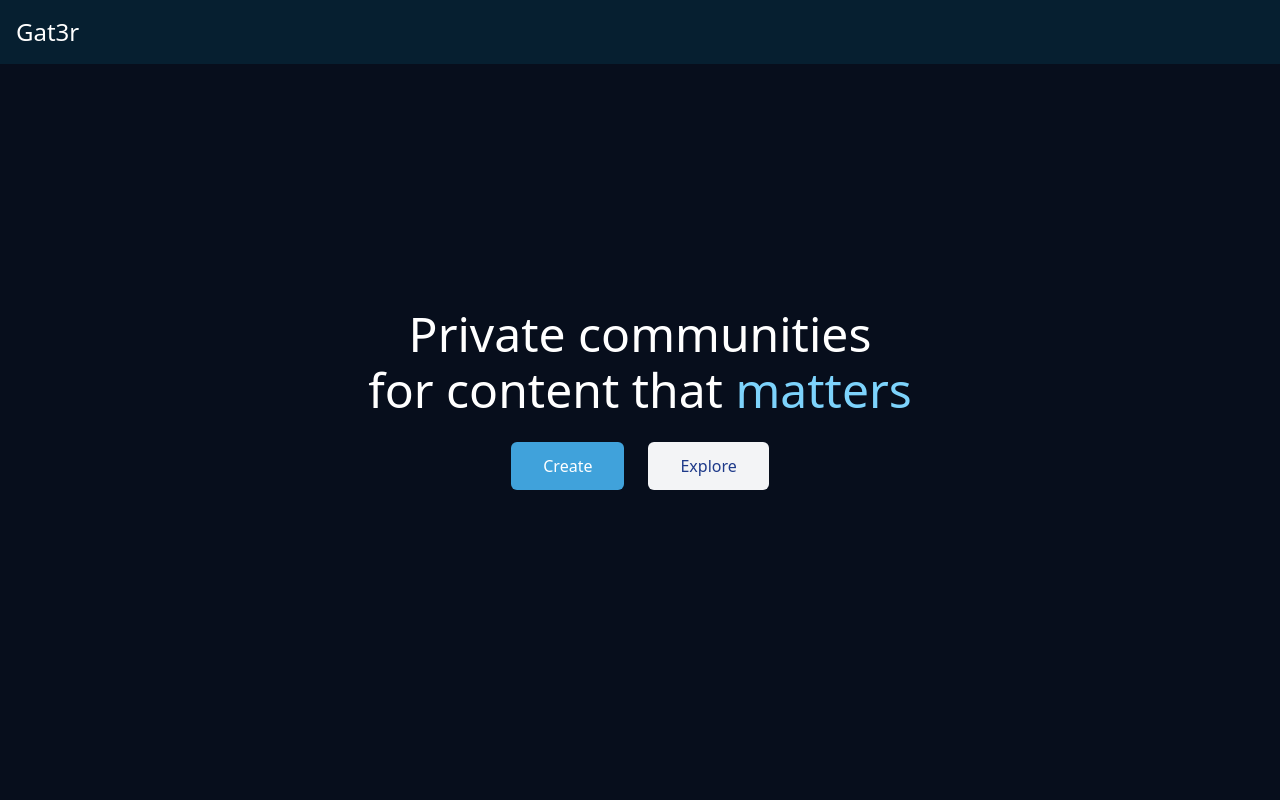
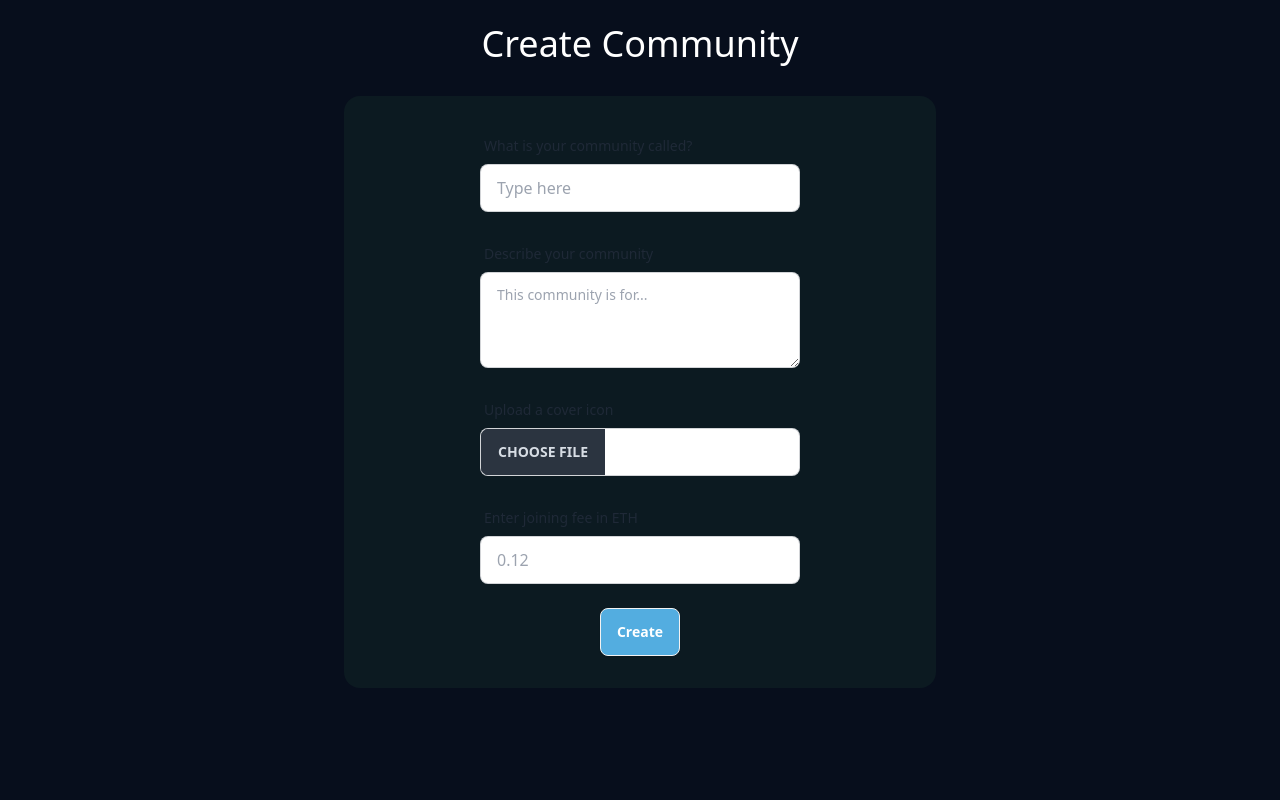
Before and after one commit to tanisha-joshi/DOS, a React (Vite) app in the folder dataverse_app/: page / in a window 1280 px wide. Shown: the top 800 px of the page. Built offline with nearby package versions, Linux system fonts and the light colour scheme.

Commit message:
create page done

```diff
--- a/dataverse_app/src/App.tsx
+++ b/dataverse_app/src/App.tsx
@@ -26,6 +26,8 @@ import Footer from "./components/Footer";
 import Landing from "./components/Landing";
 import Steps from "./components/Steps";
 import Features from "./components/Features";
+import Carousel from "./components/Carousel";
+import CreateCommunity from "./components/CreateCommunity";
 
 
 export default function App(){
@@ -34,11 +36,14 @@ export default function App(){
   return (
     <div className=" text-white m-0 p-0 bg-[#070e1c] min-h-screen box-border flex flex-col">
 
-      <Navbar />
+      {/* <Navbar />
       <Landing />
       <Features />
       <Steps />
-      <Footer />
+      <Carousel />
+      <Footer /> */}
+
+      <CreateCommunity />
 
 
        </div>
--- /dev/null
+++ b/dataverse_app/src/components/Carousel.tsx
@@ -0,0 +1,27 @@
+import React from "react";
+
+export default function Carousel() {
+  return (
+    <div className="mt-16   ">
+      <div className="text-4xl my-12">Top Creators</div>
+      <div className="carousel carousel-center w-[75%] p-4 py-12 space-x-16 bg-neutral rounded-box">
+        <div className="carousel-item flex flex-col gap-4">
+          <img src="./download.jpeg" className="rounded-box w-64" />
+          <div className="text-xl">Bhupendra Jogi</div>
+        </div>
+        <div className="carousel-item flex flex-col gap-4">
+          <img src="./download.jpeg" className="rounded-box w-64" />
+          <div className="text-xl">Bhupendra Jogi</div>
+        </div>
+        <div className="carousel-item flex flex-col gap-4">
+          <img src="./download.jpeg" className="rounded-box w-64" />
+          <div className="text-xl">Bhupendra Jogi</div>
+        </div>
+        <div className="carousel-item flex flex-col gap-4">
+          <img src="./download.jpeg" className="rounded-box w-64" />
+          <div className="text-xl">Bhupendra Jogi</div>
+        </div>
+      </div>
+    </div>
+  );
+}
--- /dev/null
+++ b/dataverse_app/src/components/CreateCommunity.tsx
@@ -0,0 +1,53 @@
+import React from "react";
+
+export default function CreateCommunity() {
+  return (
+    <div className="min-h-screen flex flex-col  items-center  py-6 px-12">
+
+      <div className="text-4xl">Create Community</div>
+
+      <div className=" mt-8 flex flex-col gap-6  w-[50%] bg-[#0c1a21] px-4 py-8 rounded-2xl items-center justify-center ">
+        <label className="form-control w-full max-w-xs">
+          <div className="label">
+            <span className="label-text">What is your community called?</span>
+          </div>
+          <input
+            type="text"
+            placeholder="Type here"
+            className="input input-bordered w-full max-w-xs"
+          />
+        </label>
+
+        <label className="form-control w-full max-w-xs">
+          <div className="label">
+            <span className="label-text">Describe your community</span>
+          </div>
+          <textarea className="textarea textarea-bordered h-24" placeholder="This community is for..."></textarea>
+        </label>
+
+        <label className="form-control w-full max-w-xs">
+          <div className="label">
+            <span className="label-text">Upload a cover icon</span>
+          </div>
+          <input type="file" className="file-input  file-input-bordered text-sm w-full max-w-xs" accept="image/png, image/jpeg" />
+        </label>
+
+
+        <label className="form-control w-full max-w-xs">
+          <div className="label">
+            <span className="label-text">Enter joining fee in ETH</span>
+          </div>
+          <input
+            type="text"
+            placeholder="0.12"
+            className="input input-bordered w-full max-w-xs"
+          />
+        </label>
+
+        <button className="btn  bg-[#53ade0] text-white">Create</button>
+
+
+      </div>
+    </div>
+  );
+}
--- a/dataverse_app/src/components/Features.tsx
+++ b/dataverse_app/src/components/Features.tsx
@@ -10,7 +10,7 @@ export default function Features() {
       <div className="text-4xl mb-12">Our Features</div>
 
       <div className="grid gap-y-12  gap-x-12  self-center  border-red-500   grid-cols-2  pt-10">
-        <div className="card card-side bg-[#388cbd] h-40 shadow-xl">
+        <div className="card card-side bg-[#193849] h-40 shadow-xl">
           <figure>
             <FaLock className="h-32 ml-4 " />
           </figure>
@@ -48,7 +48,7 @@ export default function Features() {
             </p>
           </div>
         </div>
-        <div className="card card-side bg-base-100 h-40 shadow-xl">
+        <div className="card card-side bg-[#193849] h-40 shadow-xl">
           <figure>
             <HiUserGroup className="h-36 ml-4 " />
           </figure>
--- a/dataverse_app/src/components/Landing.tsx
+++ b/dataverse_app/src/components/Landing.tsx
@@ -6,9 +6,9 @@ export default function Landing(){
 
     return (
 
-        <div className="min-h-screen  flex flex-col items-center justify-center   gap-2">
+        <div className="min-h-screen  flex flex-col items-center justify-center mt-8   gap-2">
            <div className="text-5xl ">Private communities</div>
-            <div className="text-5xl">for content that <span className="text-sky-300">matters</span></div>
+            <div className="text-5xl">for content that <span className="text-sky-300 font-semibold">matters</span></div>
             <div className="flex mt-5 gap-6 ">
                 <button className="px-8 rounded-md py-3 bg-[#40a2db]">Create</button>
                 <button className="px-8 rounded-md bg-gray-100 text-blue-900 py-3"> Explore </button>
--- a/dataverse_app/src/components/Navbar.tsx
+++ b/dataverse_app/src/components/Navbar.tsx
@@ -2,7 +2,7 @@ import React from "react";
 
 export default function Navbar() {
   return (
-    <nav className="fixed  z-[9999999] w-full flex h-16 px-4   items-center bg-[#061f30] left-0 top-0">
+    <nav className="fixed  z-[9999999] w-full opacity-95 flex h-16 px-4   items-center bg-[#061f30] left-0 top-0">
         <div className="text-2xl h-min">Gat3r</div>
     </nav>
   );
```
Also changed, not shown: dataverse_app/public/download.jpeg (added).
